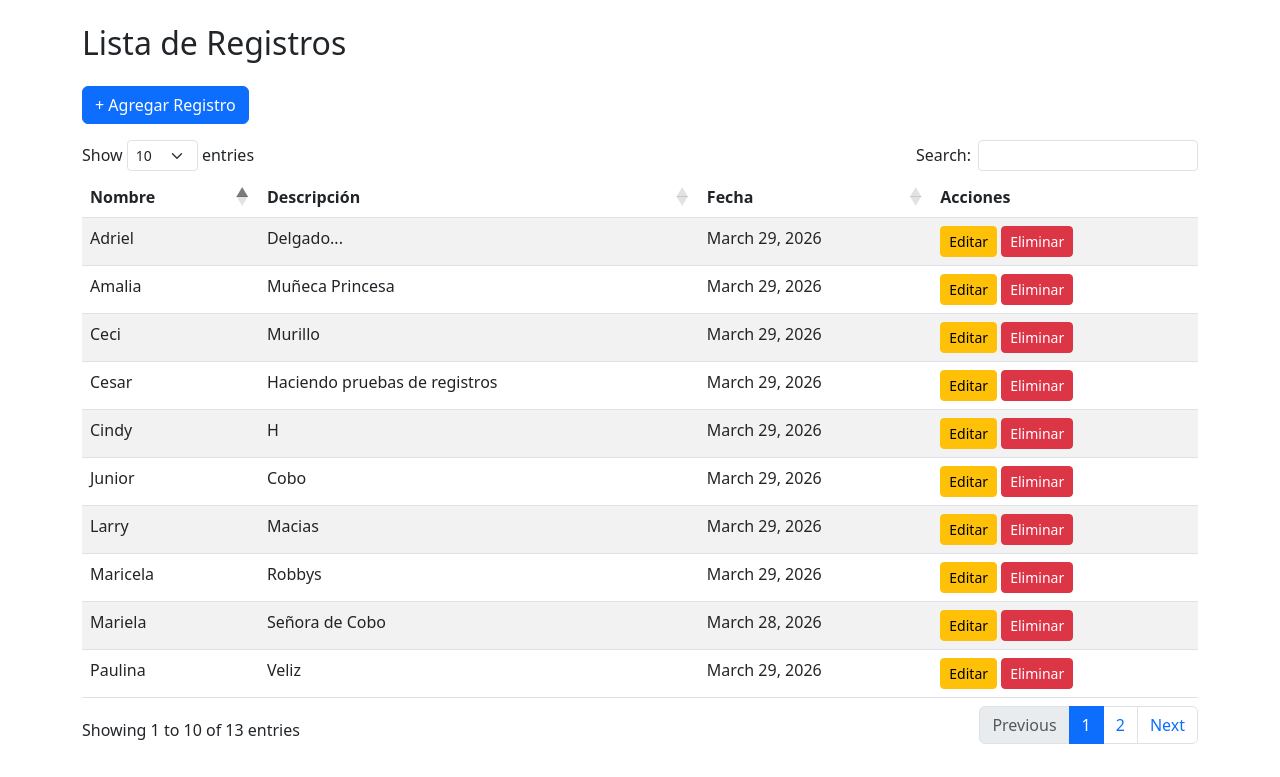
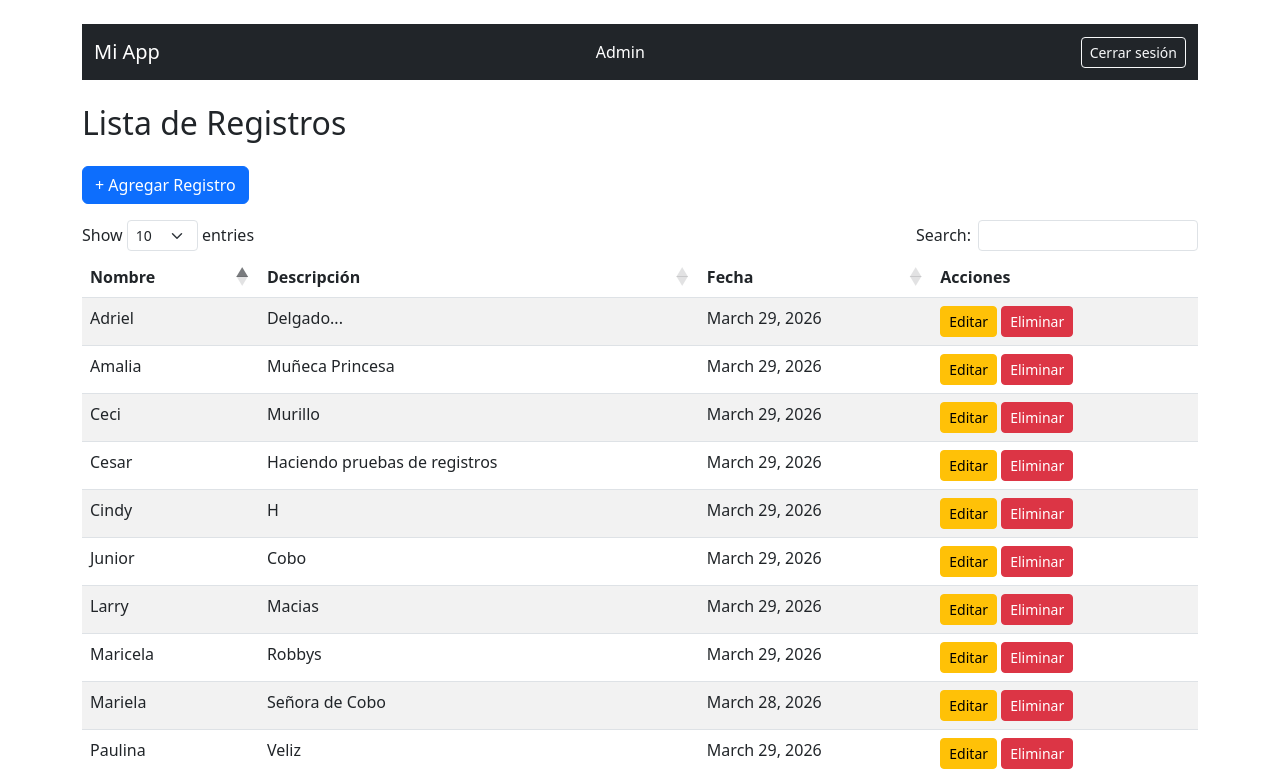
Before and after one commit to cesarcobopacheco-collab/miapp, a Django app: page / in a window 1280 px wide. Shown: the top 777 px of the page. Before the commit the page ends 744 px from the top, so only its background shows below. Run offline with Django 5.2, Linux system fonts and the light colour scheme; a user stored in the database is signed in; data comes from the database, SQL or seed files in the repository; both versions use the stored data as it was after the commit; some libraries are stand-ins or nearby versions.

Commit message:
funcionando

```diff
--- a/registros/templates/registros/lista.html
+++ b/registros/templates/registros/lista.html
@@ -1,6 +1,16 @@
 {% extends "registros/base.html" %}
 
 {% block contenido %}
+<nav class="navbar navbar-dark bg-dark mb-4">
+    <div class="container-fluid">
+        <span class="navbar-brand">Mi App</span>
+        <span class="text-white me-3">{{ request.user.username }}</span>
+        <form method="post" action="{% url 'logout' %}" style="display:inline;">
+            {% csrf_token %}
+            <button type="submit" class="btn btn-outline-light btn-sm">Cerrar sesión</button>
+        </form>
+    </div>
+</nav>
 <h2 class="mb-4">Lista de Registros</h2>
 
 <a href="{% url 'agregar' %}" class="btn btn-primary mb-3">+ Agregar Registro</a>
@@ -21,10 +31,8 @@
             <td>{{ registro.descripcion }}</td>
             <td>{{ registro.fecha }}</td>
             <td>
-
-    <a href="{% url 'editar' registro.id %}" class="btn btn-warning btn-sm">Editar</a>
-    <a href="{% url 'eliminar' registro.id %}" class="btn btn-danger btn-sm">Eliminar</a>
-</td>
+                <a href="{% url 'editar' registro.id %}" class="btn btn-warning btn-sm">Editar</a>
+                <a href="{% url 'eliminar' registro.id %}" class="btn btn-danger btn-sm">Eliminar</a>
             </td>
         </tr>
         {% endfor %}
```
Also changed, not shown: db.sqlite3.
